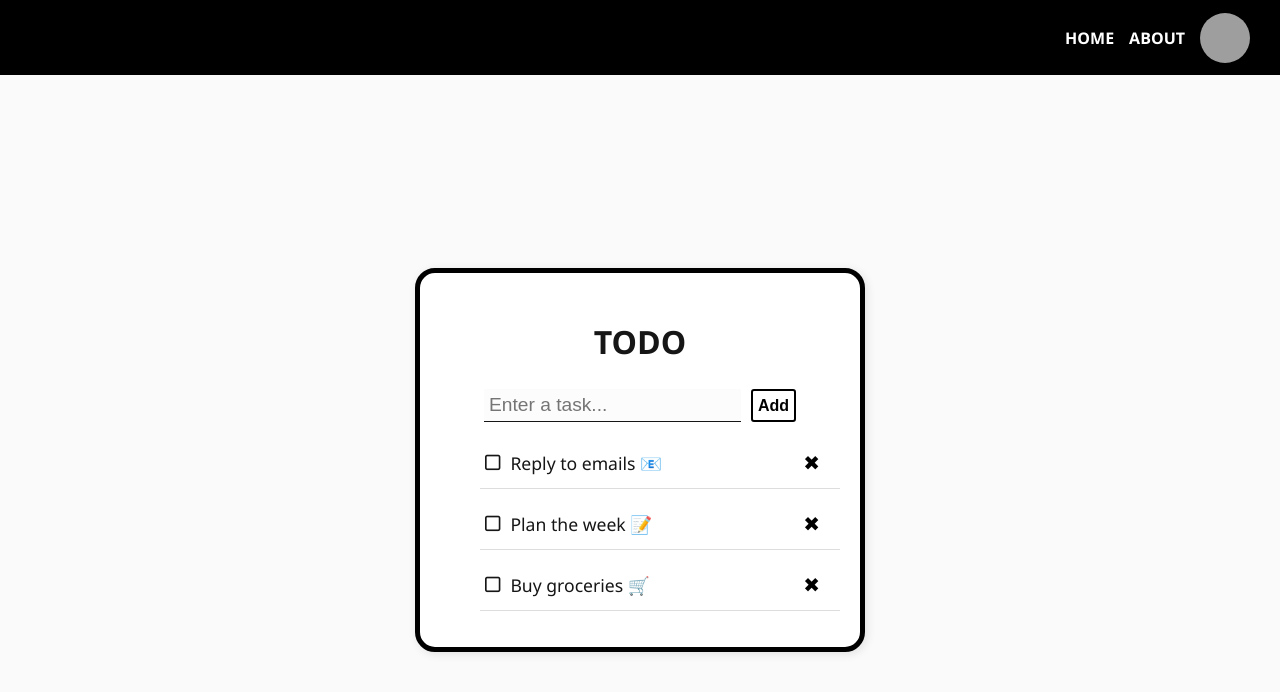
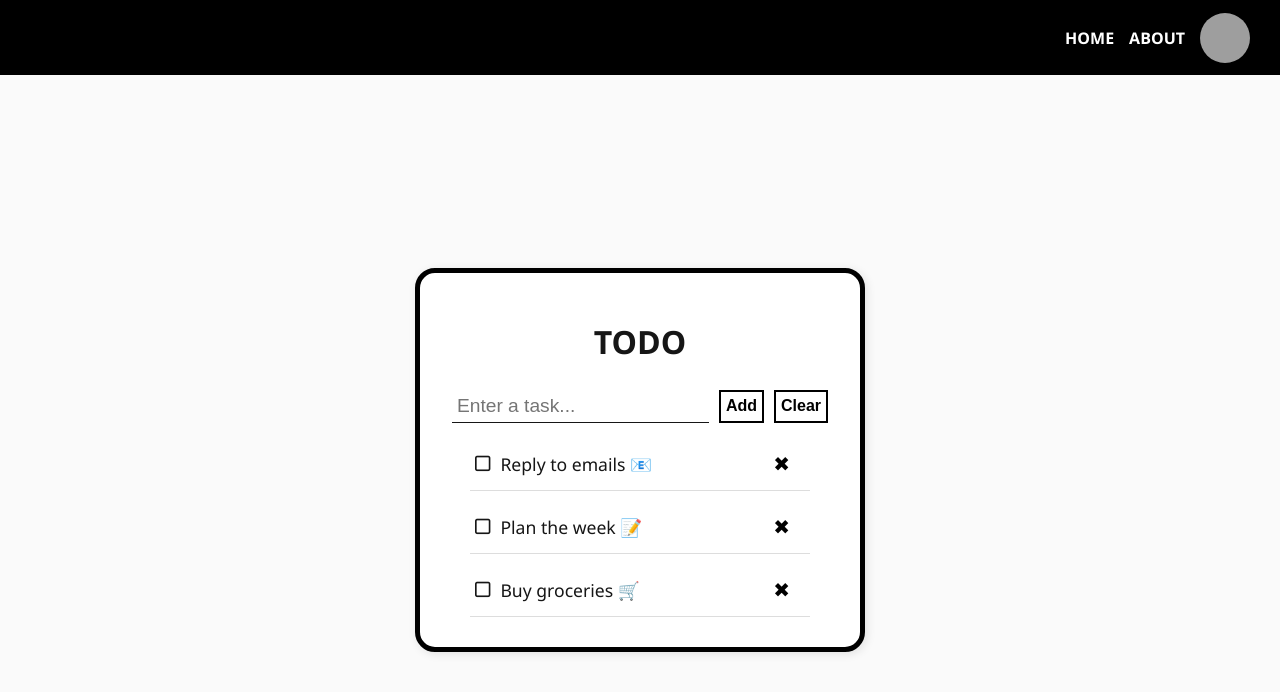
Before and after one commit to desjohnsen/todo-app, a React (Vite) app: page / in a window 1280 px wide. Shown: the top 692 px of the page. Built offline with nearby package versions, Linux system fonts and the light colour scheme; grey boxes are pictures that could not be loaded.

Commit message:
feat: add clear button and refine to-do-list styling

```diff
--- a/src/components/List.jsx
+++ b/src/components/List.jsx
@@ -38,8 +38,14 @@ const List = () => {
     setTasks([...tasks, { text: trimmedTask, checked: false }]);
   };
 
+  const clearTasks = () => {
+    setTasks([]);
+  };
+
   const toggleCheck = (index) => {
-    setTasks(tasks.map((task, i) => (i === index ? { ...task, checked: !task.checked } : task)));
+    setTasks(tasks.map((task, i) =>
+      i === index ? { ...task, checked: !task.checked } : task
+    ));
   };
 
   const removeTask = (index) => {
@@ -50,6 +56,7 @@ const List = () => {
   return (
     <section className="to-do-list">
       <h2>TODO</h2>
+
       {showConfetti && (
         <div className="confetti-container">
           <div className="confetti">🎉</div>
@@ -60,8 +67,12 @@ const List = () => {
           <div className="confetti">🎉</div>
         </div>
       )}
-      {tasks.length > 0 && tasks.every(task => task.checked) && <div className="completed-message">All tasks are done! 🎉</div>}
-      <TaskAdd addTask={addTask} />
+
+      {tasks.length > 0 && tasks.every(task => task.checked) && (
+        <div className="completed-message">All tasks are done! 🎉</div>
+      )}
+
+      <TaskAdd addTask={addTask} clearTasks={clearTasks} />
       <TaskToggle tasks={tasks} toggleCheck={toggleCheck} removeTask={removeTask} />
     </section>
   );
--- a/src/components/TaskAdd.jsx
+++ b/src/components/TaskAdd.jsx
@@ -1,6 +1,6 @@
 import React, { useState } from "react";
 
-const TaskAdd = ({ addTask }) => {
+const TaskAdd = ({ addTask, clearTasks }) => {
   const [newTask, setNewTask] = useState("");
 
   function handleInputChange(event) {
@@ -8,8 +8,10 @@ const TaskAdd = ({ addTask }) => {
   }
 
   function handleAddTask() {
-    addTask(newTask);
-    setNewTask("");
+    if (newTask.trim() !== "") {
+      addTask(newTask.trim());
+      setNewTask("");
+    }
   }
 
   return (
@@ -23,6 +25,9 @@ const TaskAdd = ({ addTask }) => {
       <button className="add-button" onClick={handleAddTask}>
         Add
       </button>
+      <button className="add-button" onClick={clearTasks}>
+        Clear
+      </button>
     </div>
   );
 };
--- a/src/main.css
+++ b/src/main.css
@@ -32,17 +32,7 @@ a:hover {
 
 button {
     font-size: 1rem;
-    padding: 8px 15px;
-    color: black;
-    border: none;
-    border-radius: 3px;
-    cursor: pointer;
-    transition: background-color 0.3s ease;
-}
-
-button:hover {
-    background-color: #ebe9e9;
-    color: darkgray;
+    padding: 9px 15px;
 }
 
 @media (max-width: 480px) {
--- a/src/pages/App.css
+++ b/src/pages/App.css
@@ -74,7 +74,6 @@ input[type="text"] {
   padding: 5px;
   border: none;
   border-bottom: 1px solid rgb(22, 22, 22);
-  background-color: #fcfcfc;
   color: black;
   outline: none;
 }
@@ -105,6 +104,14 @@ input[type="text"] {
   width: 100%;
 }
 
+.to-do-list ol {
+  padding: 0;
+  margin: 0 auto;
+  list-style-position: inside;
+  width: 85%;
+  margin-top: 15px;
+}
+
 .to-do-list li {
   font-size: 1.1rem;
   padding: 5px;
@@ -115,7 +122,7 @@ input[type="text"] {
 }
 
 .to-do-list li:hover {
-  background-color: #e4e4e4;
+  background-color: rgba(228, 228, 228, 0.5);
 }
 
 .task-item {
```
